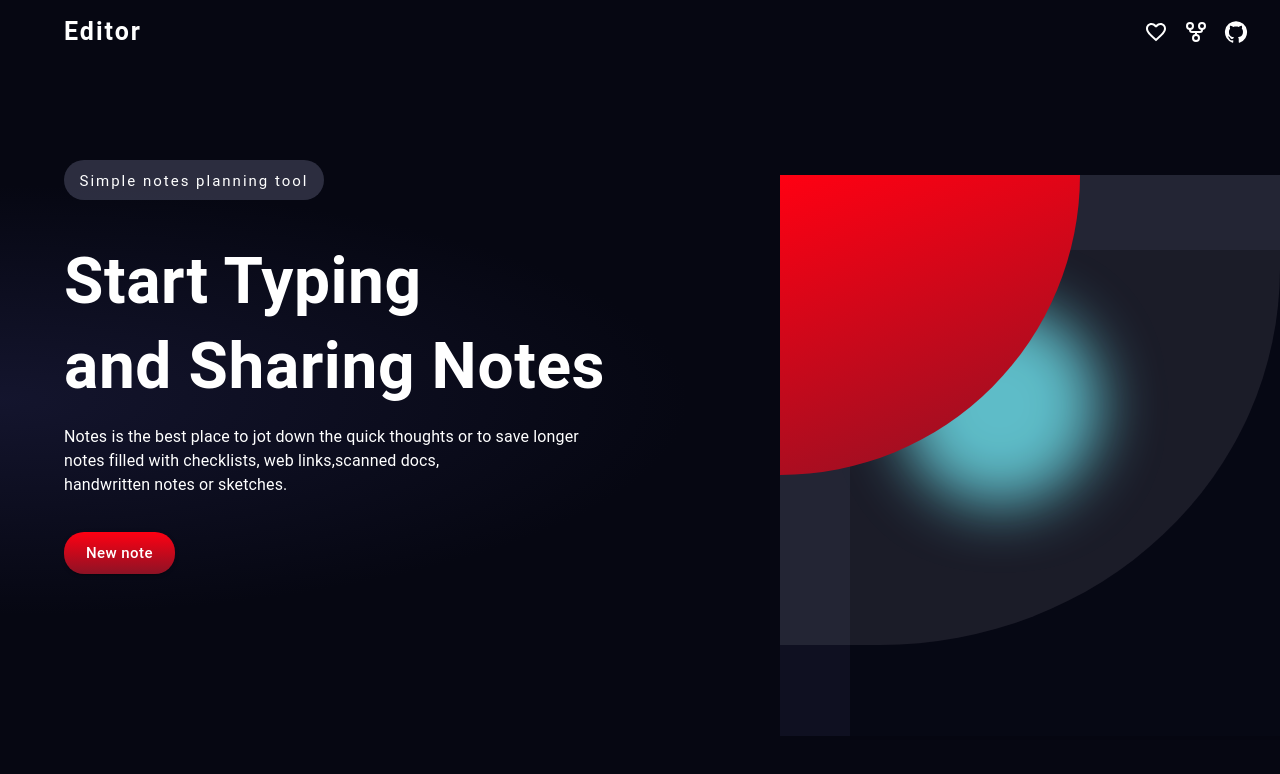
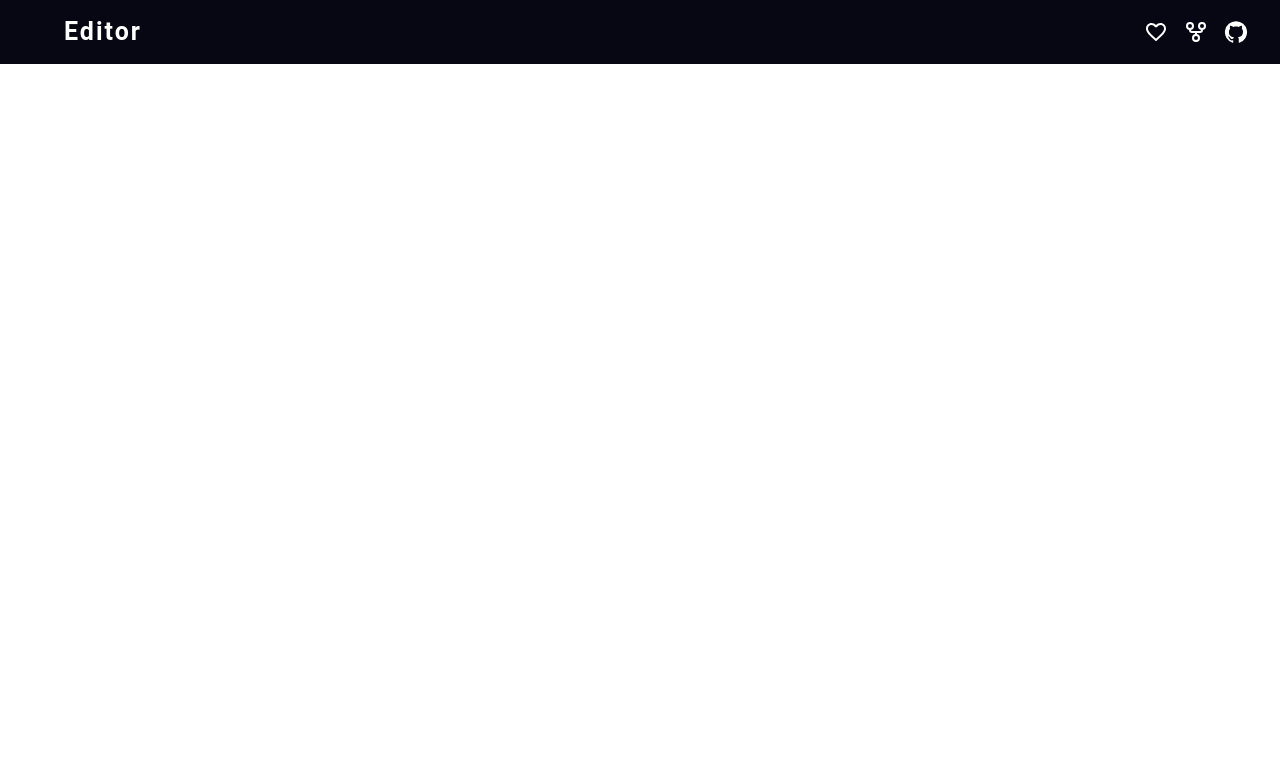
Before and after one commit to Sayli29/online-notepad, a React (Vite) app: page /slug in a window 1280 px wide. Shown: the top 774 px of the page. Built offline with nearby package versions, Linux system fonts and the light colour scheme.

Commit message:
feat: add routes

```diff
--- a/package.json
+++ b/package.json
@@ -16,7 +16,8 @@
     "@mui/material": "^5.14.0",
     "lucide-react": "^0.263.0",
     "react": "^18.2.0",
-    "react-dom": "^18.2.0"
+    "react-dom": "^18.2.0",
+    "react-router-dom": "^6.14.2"
   },
   "devDependencies": {
     "@types/react": "^18.2.14",
--- a/src/App.jsx
+++ b/src/App.jsx
@@ -1,5 +1,7 @@
+import { BrowserRouter as Router, Route, Switch } from 'react-router-dom';
 import Navbar from './components/layout/Navbar/Navbar';
 import Home from './pages/Home/Home';
+import Editor from './pages/Editior/Editor';
 import { CssBaseline } from '@mui/material';
 import { useState, useEffect } from "react";
 
@@ -15,7 +17,13 @@ function App() {
     <>
       {/* <CssBaseline></CssBaseline> */}
       <Navbar ></Navbar>
-      <Home />
+      {/* <Home /> */}
+      <Router>
+        <Switch>
+          <Route exact path='/' component={Home}></Route>
+          <Route exact path='/slug' component={Editor}></Route>
+        </Switch>
+      </Router>
     </>
   )
 }
--- /dev/null
+++ b/src/pages/Editior/Editor.jsx
@@ -0,0 +1,9 @@
+const Editor = () => {
+    return(
+        <>
+            <h1>Hello I am editor</h1>
+        </>
+    );
+}
+
+export default Editor;
--- a/src/pages/Home/Home.jsx
+++ b/src/pages/Home/Home.jsx
@@ -1,5 +1,7 @@
-import { Button, Container, CssBaseline, Typography, keyframes, Box } from "@mui/material";
+import { Button, Container, CssBaseline, Typography, keyframes, Box, ThemeProvider } from "@mui/material";
 import zIndex from "@mui/material/styles/zIndex";
+import {Link } from 'react-router-dom';
+import Hometheme from "../../theme/Hometheme";
 const Home = () => {
     const leftAnimation = keyframes`
     from{
@@ -33,6 +35,7 @@ const Home = () => {
 
     return (
         <>
+            <ThemeProvider theme = {Hometheme}>
             <CssBaseline></CssBaseline>
             <Container
                 maxWidth='2xl'
@@ -69,7 +72,7 @@ const Home = () => {
                     </Typography>
                 </Box>
                 <Typography
-                    level="h1"
+                    variant="h1"
                     sx={{
                         fontSize: '4rem',
                         fontWeight: '600',
@@ -84,7 +87,7 @@ const Home = () => {
                     Start Typing
                 </Typography>
                 <Typography
-                    level="h1" sx={{
+                    variant ="h1" sx={{
                         fontSize: '4rem',
                         fontWeight: '600',
                         position: "relative",
@@ -115,6 +118,7 @@ const Home = () => {
                         handwritten notes or sketches.
                     </Typography>
                 </Box>
+                <Link to="/slug">
                 <Button
                     variant="contained"
                     size="large"
@@ -129,10 +133,12 @@ const Home = () => {
                         opacity: 0,
                         textTransform: 'none',
 
-                    }}>New note</Button>
+                            }}>New note</Button></Link>
 
+
+                {/* Right side elements  */}
                 {/* outer rectangle */}
-                <Box sx={{
+                {/* <Box sx={{
                     width: '500px',
                     height: '561px',
                     // border: '2px solid white',
@@ -143,10 +149,10 @@ const Home = () => {
                     zIndex: '1',
                     animation: `${rightboxAnimation} 1s 2.5s ease-in-out forwards`,
                     opacity: 0,
-                }}>
+                }}> */}
 
                     {/* blur quarter circle */}
-                    <Box
+                    {/* <Box
                         sx={{
                             width: '500px',
                             height: '470px',
@@ -158,10 +164,10 @@ const Home = () => {
                             // backdropFilter: "blur(10px)",
                             borderRadius: '0 0 80% 0',
                             zIndex: '4'
-                        }}></Box>
+                        }}></Box> */}
 
                     {/* inner rectangle */}
-                    <Box sx={{
+                    {/* <Box sx={{
                         width: '478px',
                         height: '490px',
                         // border: '2px solid white',
@@ -172,10 +178,10 @@ const Home = () => {
                         // filter: "blur(0.8px)",
                         zIndex: '2',
 
-                    }}>
+                    }}> */}
 
                         {/* circle */}
-                        <Box sx={{
+                        {/* <Box sx={{
                             width: '200px',
                             height: '200px',
                             position: 'relative',
@@ -189,10 +195,10 @@ const Home = () => {
                         }}>
                         </Box>
                     </Box>
-                </Box>
+                </Box> */}
 
                 {/* red quarter circle */}
-                <Box
+                {/* <Box
                     sx={{
                         // width: '300px',
                         // height: '300px',
@@ -206,7 +212,7 @@ const Home = () => {
                         background: "linear-gradient(160deg, rgba(255,102,118,0.5) 0%, rgba(255,0,18,1) 0%, rgba(141,18,37,1) 100%)",
                         borderRadius: '0 0 100% 0',
                         zIndex: '5'
-                    }}></Box>
+                    }}></Box> */}
 
                 {/* blue circle  */}
                 {/* <Box
@@ -225,6 +231,7 @@ const Home = () => {
 
 
             </Container>
+        </ThemeProvider>
         </>
     );
 }
--- /dev/null
+++ b/src/theme/Hometheme.js
@@ -0,0 +1,37 @@
+import { createTheme } from "@mui/material";
+
+const theme = createTheme({
+    breakpoints:{
+        values:{
+            xs: 0,
+            sm: 600,
+            md: 960,
+            lg: 1280,
+            xl: 1920,
+        },
+    },
+});
+
+const Hometheme = createTheme({
+    typography : {
+        h1: {
+            [theme.breakpoints.down("xl")]:{
+                fontSize: "5rem",
+            },
+            [theme.breakpoints.down("lg")]:{
+                fontSize: "3rem",
+            },
+            [theme.breakpoints.down("md")]: {
+                fontSize: "2.5rem",
+            },
+            [theme.breakpoints.down("sm")]: {
+                fontSize: "2rem",
+            },
+            [theme.breakpoints.down("xs")]: {
+                fontSize: "1rem",
+            },
+        },
+    },
+});
+
+export default Hometheme;
```
Also changed, not shown: 1 other file (tests, documents, lock files or other folders).
